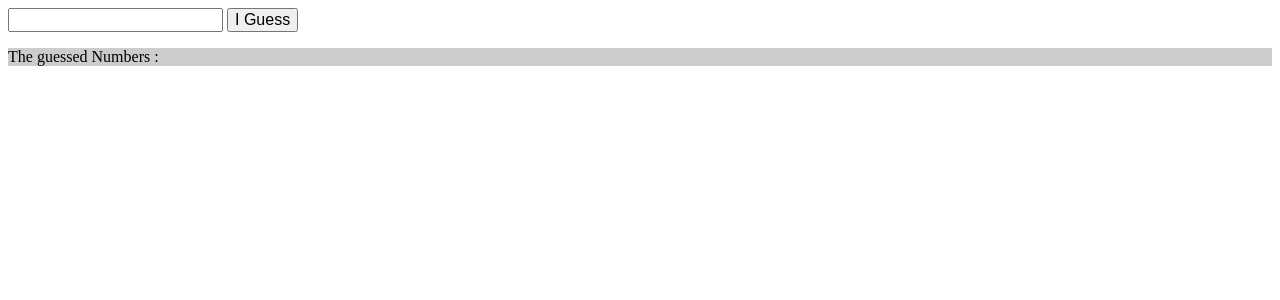
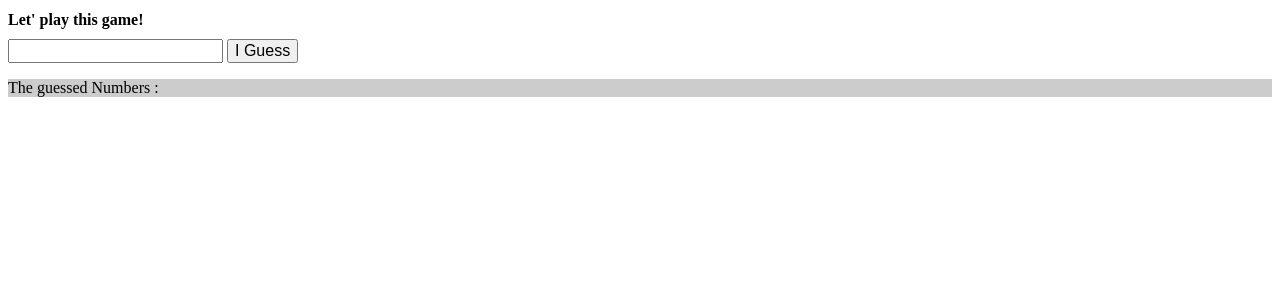
Before and after one commit to doglike/doglike.github.io, a Jekyll site: the page guessNumber.html, which Jekyll copies as it is, in a window 1280 px wide. Shown: the top 300 px of the page. Built offline with Jekyll 4.4.1, drawn with Linux system fonts in a browser that asks for light colours.

Commit message:
Update guessNumber.html

```diff
--- a/guessNumber.html
+++ b/guessNumber.html
@@ -97,6 +97,8 @@ window.onload=function()
 </head>
 
 <body>
+<h1>Let' play this game!</h1>
+
 <input id="txt1" type="text" />
 <input id="btn1" type="button" value="I Guess" />
 <div id="div1">
```
